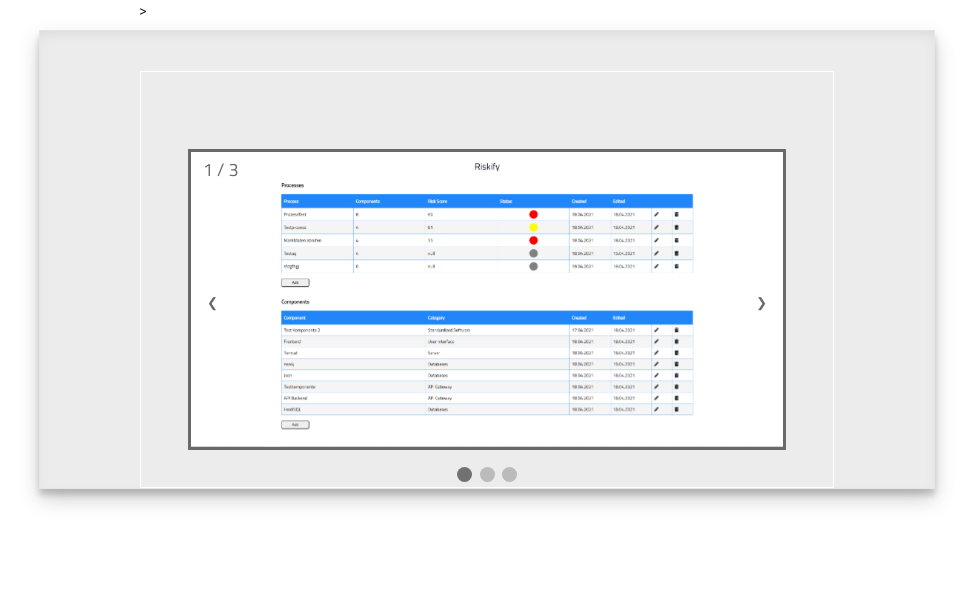
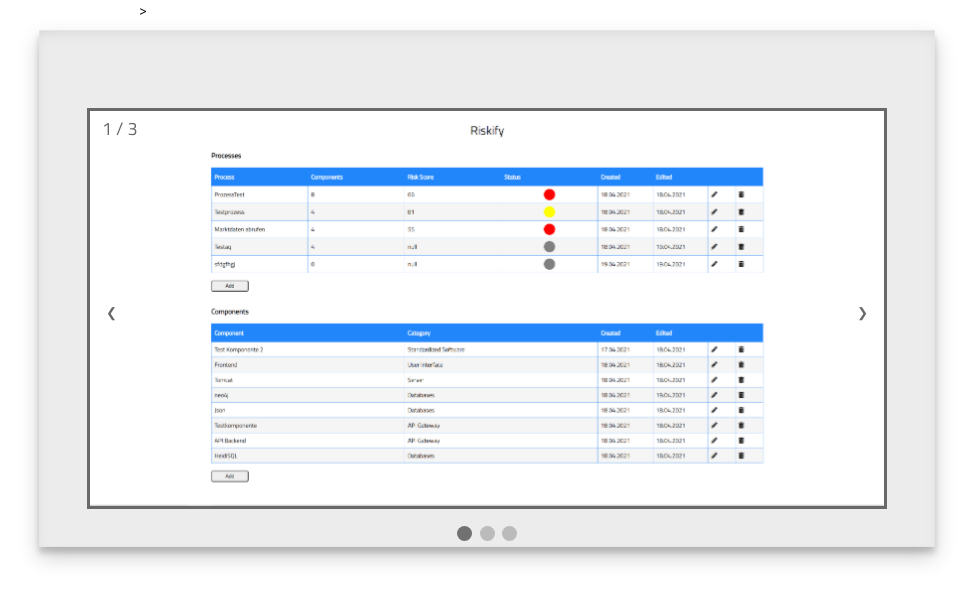
Before and after one commit to Praxisprojekt2021/praxisprojekt, a Flask app: page /about in a window 1280 px wide. Shown: the part 68-671 px from the top of the page, without its empty margins (153-1126 px from the left). Run offline with Flask 2, Linux system fonts and the light colour scheme; some libraries are stand-ins or nearby versions.

Commit message:
white border removed

```diff
--- a/frontend/templates/info.html
+++ b/frontend/templates/info.html
@@ -29,7 +29,7 @@
     </div>
     <!-- General Description of Riskify -->
 
-    <div class="generalstyle" id="component-overview">
+
 
         <div class="subheader1" data-i18n="about">
         </div>
@@ -85,7 +85,7 @@
             <span class="dot" onclick="currentSlide(3)"></span>
         </div>
 
-    </div>
+
 
     </div>
 
```
